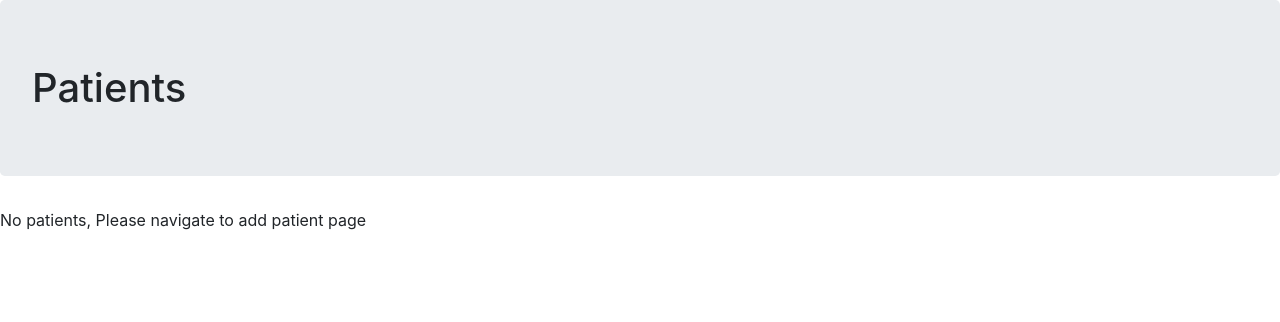
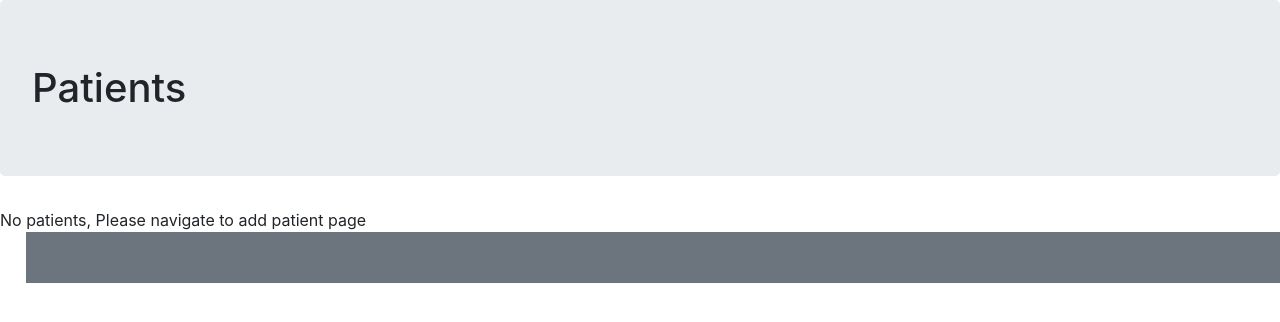
Before and after one commit to modcomlearning/pythonBeyond, a Flask app: page /view_patients in a window 1280 px wide. Shown: the top 322 px of the page. Run offline with Flask 2, Linux system fonts and the light colour scheme; data that the repository does not hold is empty; some libraries are stand-ins or nearby versions.

Commit message:
18th Commit

```diff
--- a/templates/view_patients.html
+++ b/templates/view_patients.html
@@ -9,6 +9,8 @@
 
    <h1 class="jumbotron">Patients</h1>
    {{message}}
+
+   <div class="bg-secondary text-white" style="margin-left: 2%; padding:2%;">
 
    {% for row in rows %}
        <b> Patient ID:</b> {{row[0]}} <br>
@@ -22,6 +24,8 @@
        <br><br>
    {% endfor %}
 
+   </div>
+
 
 </body>
 </html>
```
